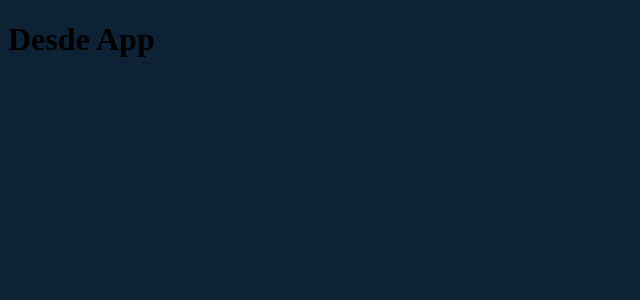
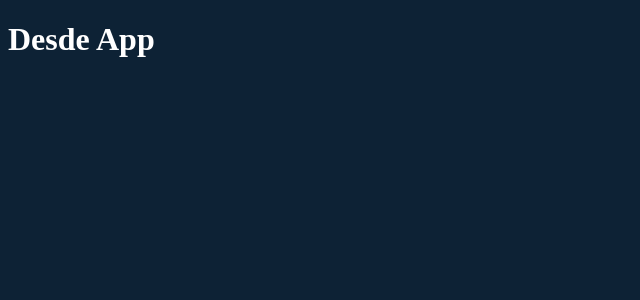
Before and after one commit to EDYZON/criptos-react, a React (Vite) app: page / in a window 1280 px wide. Shown: the top 300 px of the page, without its empty margins (0-640 px from the left). Built offline with nearby package versions, Linux system fonts and the light colour scheme.

Commit message:
Update - Clase 136
En esta clase se aborda el tema de los style components, se realiza la instalacion de @emotion/react y @emotion/styled, se realiza la importación y se añade un primer style component h1 en app.jsx

```diff
--- a/package.json
+++ b/package.json
@@ -10,6 +10,8 @@
     "preview": "vite preview"
   },
   "dependencies": {
+    "@emotion/react": "^11.11.1",
+    "@emotion/styled": "^11.11.0",
     "react": "^18.2.0",
     "react-dom": "^18.2.0"
   },
--- a/src/App.jsx
+++ b/src/App.jsx
@@ -1,8 +1,13 @@
 import { useState } from 'react'
+import styled from '@emotion/styled'
+const Heading = styled.h1`
+ font-family: 'Lato, sans-serif';
+ color:#FFF;
+`
 function App() {
 
   return (
-    <h1>Desde App</h1>
+    <Heading>Desde App</Heading>
   )
 }
 
```
Also changed, not shown: 2 other files (tests, documents, lock files or other folders).
